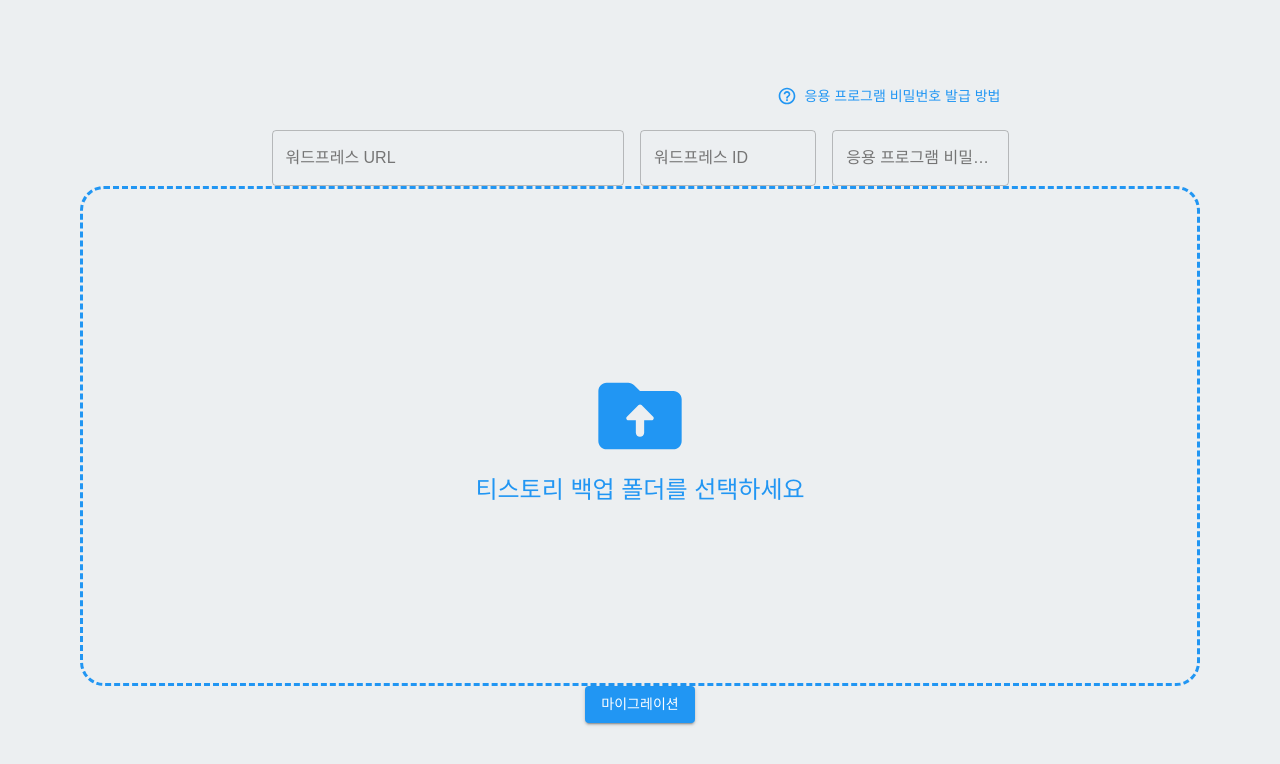
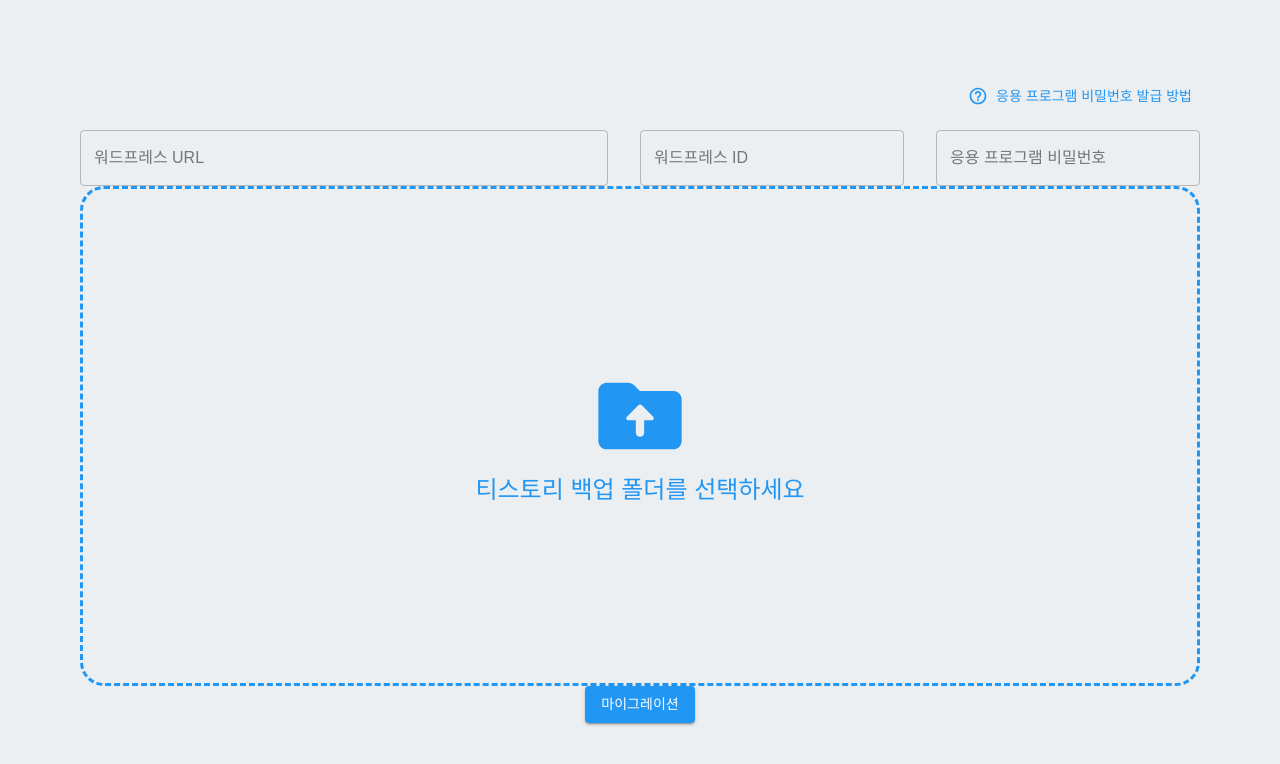
Before and after one commit to LDK1009/Migrate-From-Tistory-To-WordPress, a Next.js app in the folder project/: page / in a window 1280 px wide. Shown: the top 764 px of the page. Built offline with nearby package versions, Linux system fonts and the light colour scheme; no server answers; a web font is replaced by a local one; what @mui/material-nextjs would draw is missing.

Commit message:
🎨 Style : 헤더 스타일링

```diff
--- a/project/src/components/pages/main/Container/InputSection.tsx
+++ b/project/src/components/pages/main/Container/InputSection.tsx
@@ -95,6 +95,7 @@ const InputSection = () => {
 export default InputSection;
 
 const Container = styled(Stack)`
+  width: 100%;
   row-gap: 16px;
 `;
 
@@ -111,7 +112,7 @@ const HowToGetAppPwButton = styled(Button)`
 
 const InputContainer = styled(Stack)`
   flex-direction: row;
-  column-gap: 16px;
+  column-gap: 32px;
 `;
 
 const WpIdInput = styled(TextField)`
```
